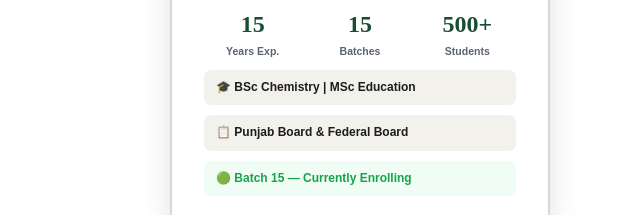
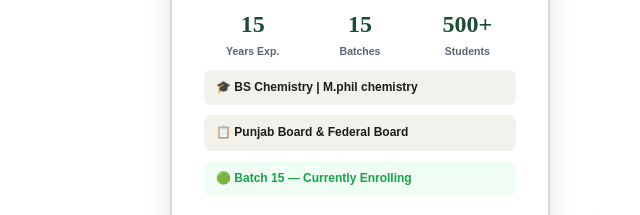
Before and after one commit to Chharid/Junaid-Nizami-Base-Academy-Bahawalpur, a website: page index.html in a window 1280 px wide. Shown: the part 487-702 px from the top of the page, 640-1280 px from the left. Drawn offline with Linux system fonts and the light colour scheme.

Commit message:
Update educational qualifications in index.html

```diff
--- a/index.html
+++ b/index.html
@@ -366,7 +366,7 @@ footer { background: var(--green); color: rgba(255,255,255,0.8); padding: 52px 5
           <div><div class="ts-num">15</div><div class="ts-label">Batches</div></div>
           <div><div class="ts-num">500+</div><div class="ts-label">Students</div></div>
         </div>
-        <div class="t-badge">🎓 BSc Chemistry | MSc Education</div>
+        <div class="t-badge">🎓 BS Chemistry | M.phil chemistry</div>
         <div class="t-badge">📋 Punjab Board & Federal Board</div>
         <div class="t-badge" style="background:#f0fdf4;color:#16a34a;">🟢 Batch 15 — Currently Enrolling</div>
       </div>
```
